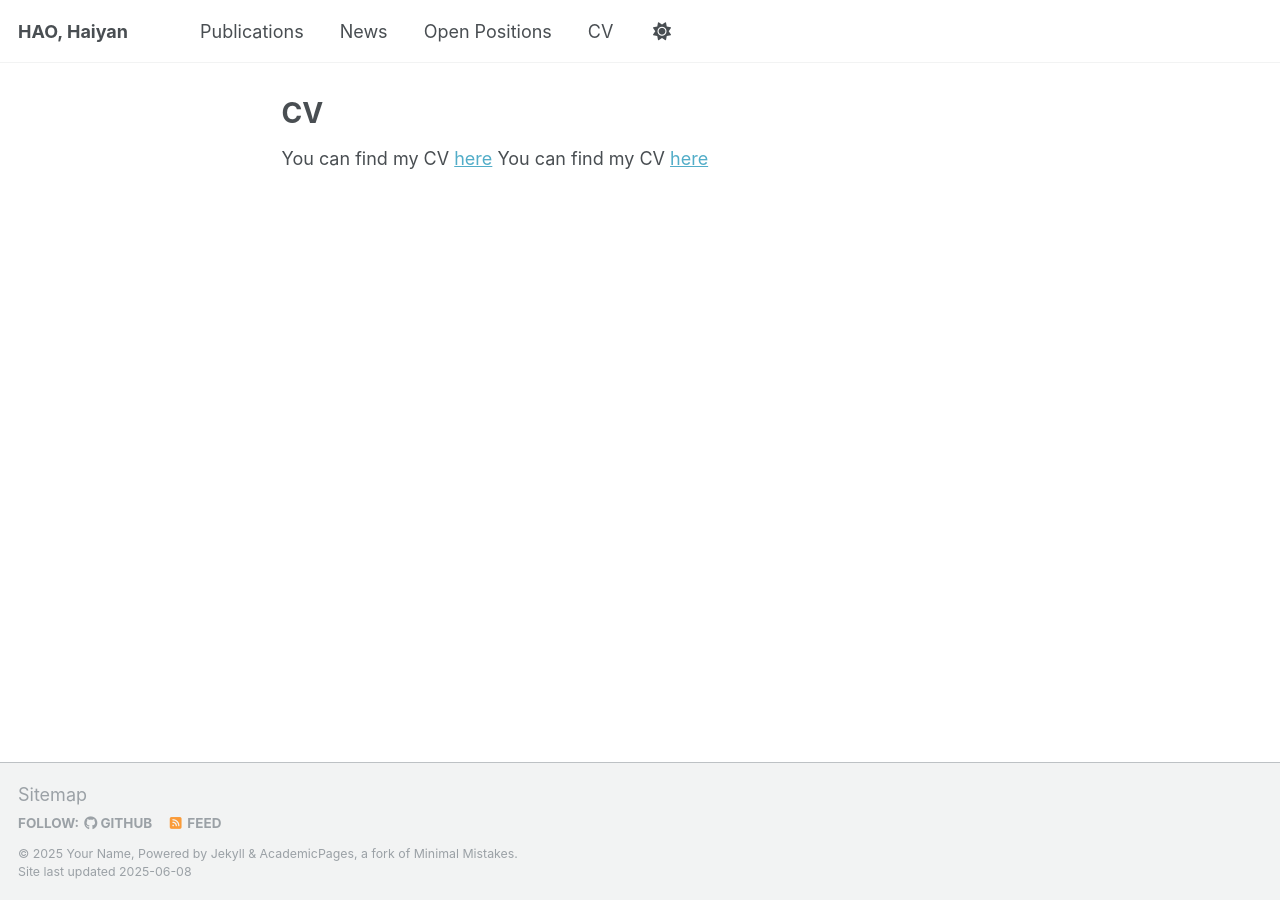
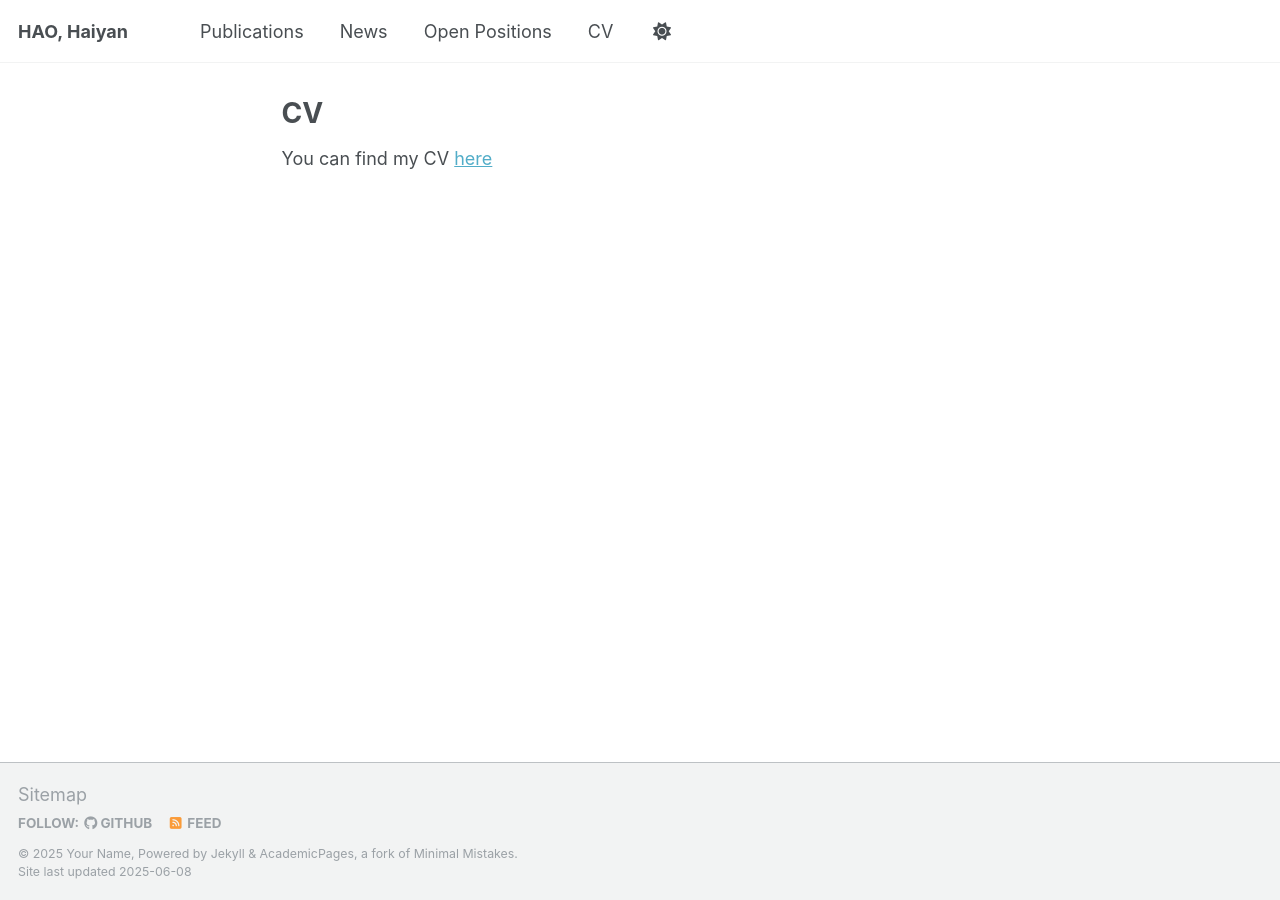
Before and after one commit to Haiyan-Hao/haiyan_hao, a Jekyll site: the page built from _pages/cv-json.md, in a window 1280 px wide. Built offline with Jekyll 4.4.1, drawn with Linux system fonts in a browser that asks for light colours.

Commit message:
Update cv-json.md

```diff
--- a/_pages/cv-json.md
+++ b/_pages/cv-json.md
@@ -7,5 +7,4 @@ redirect_from:
   - /resume-json
 ---
 
-You can find my CV [here](https://github.com/Haiyan-Hao/haiyan_hao/blob/master/files/CV_HaiyanHao_2025June.pdf)
-You can find my CV [here](https://github.com/Haiyan-Hao/haiyan_hao/files/CV_HaiyanHao_2025June.pdf)
+You can find my CV [here](https://github.com/Haiyan-Hao/haiyan_hao/blob/master/files/CV_HaiyanHao_2025June.pdf?raw=True)
```
